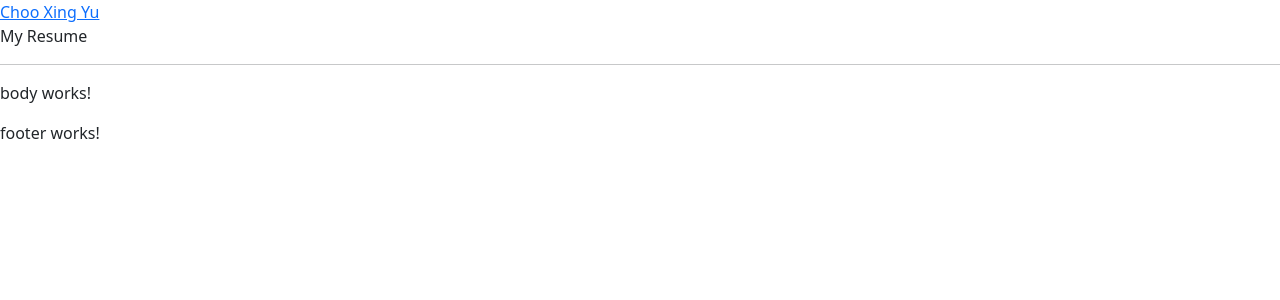
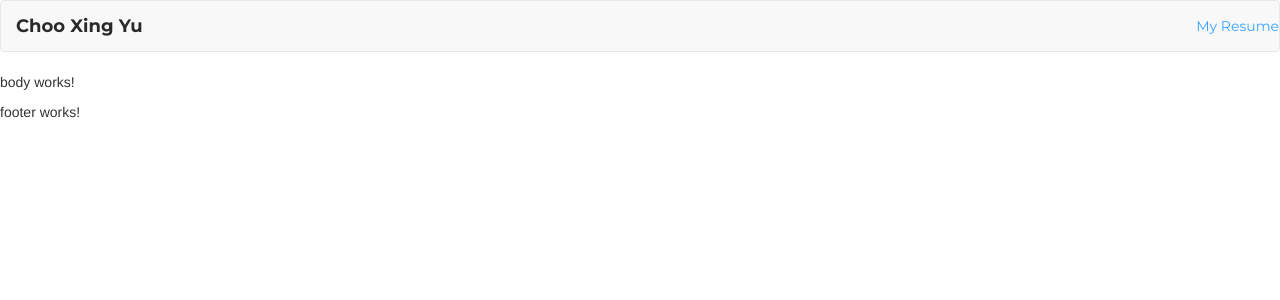
Before and after one commit to Choo-Xing-Yu/Choo-Xing-Yu.github.io, an Angular app: page / in a window 1280 px wide. Shown: the top 300 px of the page. Built offline with nearby package versions, Linux system fonts and the light colour scheme.

Commit message:
add bootstrap to header

```diff
--- a/package.json
+++ b/package.json
@@ -18,7 +18,7 @@
     "@angular/platform-browser": "~12.0.1",
     "@angular/platform-browser-dynamic": "~12.0.1",
     "@angular/router": "~12.0.1",
-    "bootstrap": "^5.0.1",
+    "bootstrap": "^3.4.1",
     "rxjs": "~6.6.0",
     "tslib": "^2.1.0",
     "zone.js": "~0.11.4"
--- a/src/app/app.component.html
+++ b/src/app/app.component.html
@@ -1,4 +1,3 @@
 <app-header></app-header>
-<hr />
 <app-body></app-body>
 <app-footer></app-footer>
--- a/src/app/header/header.component.css
+++ b/src/app/header/header.component.css
@@ -0,0 +1,11 @@
+.brand {
+  font-family: "Montserrat", sans-serif;
+  font-weight: 700;
+  color: #292929;
+}
+
+.resume {
+  font-family: "Montserrat", sans-serif;
+  font-weight: 500;
+  color: #38a3ff;
+}
--- a/src/app/header/header.component.html
+++ b/src/app/header/header.component.html
@@ -1,8 +1,11 @@
-<div class="row">
-  <div class="col-xs-10">
-    <a href="#">Choo Xing Yu</a>
+<nav class="navbar navbar-default">
+  <div class="container-fluid">
+    <a class="navbar-brand navbar-left brand" href="#">Choo Xing Yu</a>
+    <a
+      class="navbar-text navbar-right resume"
+      href="https://drive.google.com/drive/folders/1-IlwjxD2tS8383Pu8wKhB8TxqlcfpNyX?usp=sharing"
+      target="_blank"
+      >My Resume</a
+    >
   </div>
-  <div class="col-xs-2">
-    <a>My Resume</a>
-  </div>
-</div>
+</nav>
--- a/src/app/header/header.component.ts
+++ b/src/app/header/header.component.ts
@@ -3,13 +3,10 @@ import { Component, OnInit } from '@angular/core';
 @Component({
   selector: 'app-header',
   templateUrl: './header.component.html',
-  styleUrls: ['./header.component.css']
+  styleUrls: ['./header.component.css'],
 })
 export class HeaderComponent implements OnInit {
+  constructor() {}
 
-  constructor() { }
-
-  ngOnInit(): void {
-  }
-
+  ngOnInit(): void {}
 }
--- a/src/index.html
+++ b/src/index.html
@@ -1,11 +1,24 @@
-<!doctype html>
+<!DOCTYPE html>
 <html lang="en">
   <head>
-  <meta charset="utf-8">
+    <meta charset="utf-8" />
     <title>PortfolioWebsite</title>
-  <base href="/">
-  <meta name="viewport" content="width=device-width, initial-scale=1">
-  <link rel="icon" type="image/x-icon" href="favicon.ico">
+    <base href="/" />
+    <meta name="viewport" content="width=device-width, initial-scale=1" />
+    <link rel="icon" type="image/x-icon" href="favicon.ico" />
+    <link rel="preconnect" href="https://fonts.gstatic.com" />
+    <link
+      href="https://fonts.googleapis.com/css2?family=Montserrat&display=swap"
+      rel="stylesheet"
+    />
+    <link
+      href="https://fonts.googleapis.com/css2?family=Montserrat:wght@600&display=swap"
+      rel="stylesheet"
+    />
+    <link
+      href="https://fonts.googleapis.com/css2?family=Montserrat:wght@700&display=swap"
+      rel="stylesheet"
+    />
   </head>
   <body>
     <app-root></app-root>
```
Also changed, not shown: 2 other files (tests, documents, lock files or other folders). Lines whose indentation alone changed are shown as unchanged.
